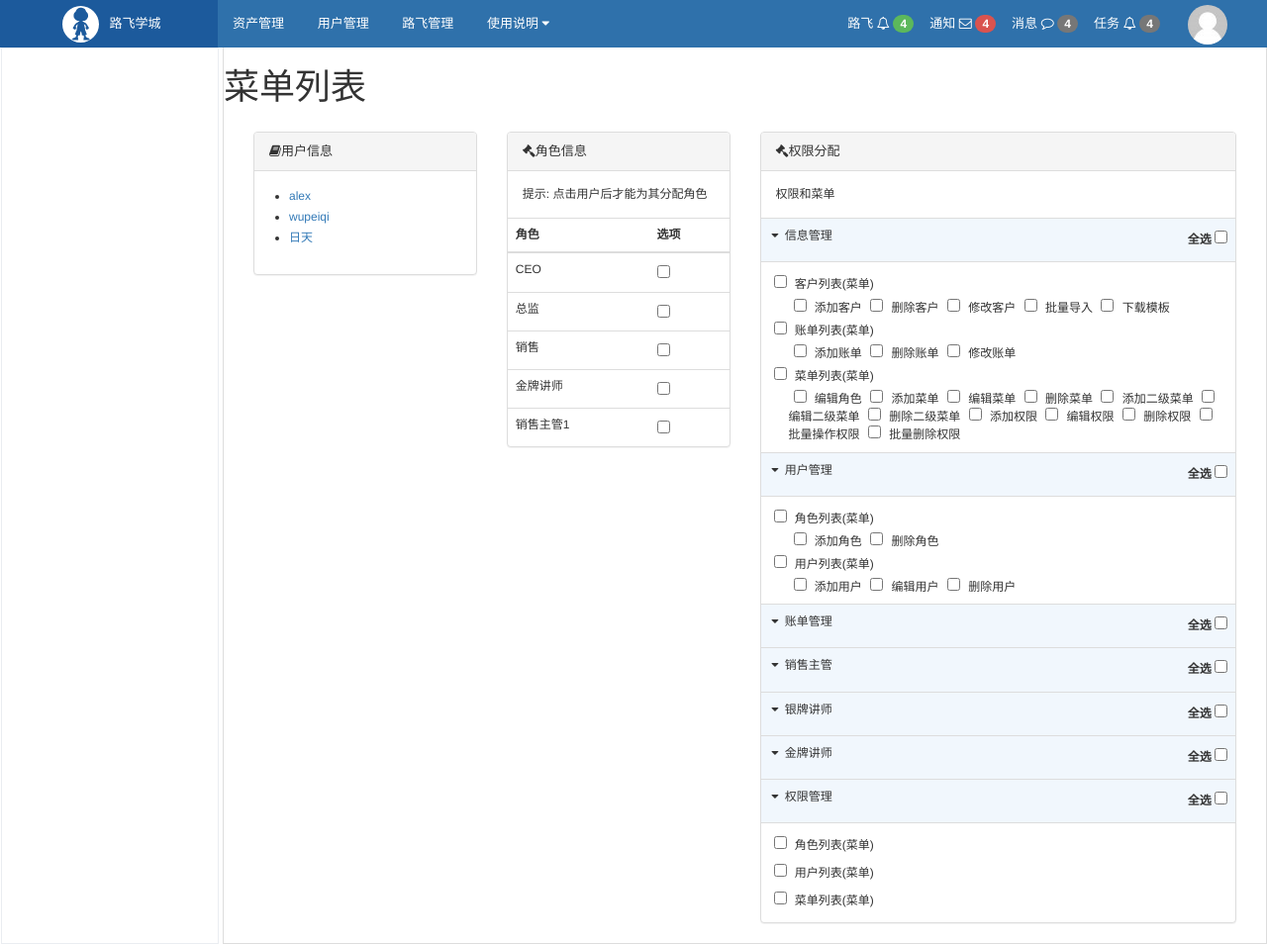
After one commit to steve78926/luffy_permission, a Django app: a page that uses rbac/templates/rbac/distribute_permissions.html in a window 1280 px wide. The commit adds this page. Shown: the whole page at 99% size. Run offline with Django 3.2, Linux system fonts and the light colour scheme; data comes from the database, SQL or seed files in the repository; both versions use the stored data as it was after the commit; some libraries are stand-ins or nearby versions.

Commit message:
permission distribution: role, permission default checked 2019-10-07

```diff
--- /dev/null
+++ b/rbac/templates/rbac/distribute_permissions.html
@@ -0,0 +1,211 @@
+{% extends 'layout.html' %}   {# 继承web目录下的layout.html不需要指定目录吗？ #}
+{% load rbac %}
+
+{% block css %}
+    <style>
+{#        tr.active {#}
+{#            border-left: 3px solid #fdc00f;#}
+{#        }#}
+        .user-area ul {
+            padding-left: 20px;
+        }
+
+        .user-area li {
+            cursor: pointer;
+            padding: 2px 0;
+        }
+
+        .user-area li a {
+            display: block;
+        }
+        .user-area li.active {
+            font-weight: bold;
+            color:red;
+        }
+        .user-area li.active a {
+            color:red;
+        }
+
+        table {
+            font-size: 12px;
+        }
+
+        .panel-body {
+            font-size: 12px;
+        }
+
+        .permission-area tr.root {          {# 一级菜单标题，全选所在单元格的背景色 #}
+            background-color: #f1f7fd;
+        }
+
+        .permission-area tr.root td i {   {# 一级菜单标题左侧的向下三角符号 #}
+            margin: 3px;
+        }
+
+        .permission-area .node {
+
+        }
+
+        .permission-area .node input[type='checkbox'] {
+        {# 二级菜单标题及所有权限标题左侧的复选框 #} margin: 0 5px;
+            border-radius: 50%;
+        }
+
+        .permission-area .node .parent {
+        {# 二级菜单盒子标题上下内边距 #} padding: 5px 0px;
+        }
+
+        .permission-area .node label {
+        {# 二级菜单label 字体属性 #} font-weight: normal;
+            margin-bottom: 0;
+            font-size: 12px;
+        }
+
+        .permission-area .node .children {
+        {# 所有权限 #} padding: 0 0 0 20px;
+        }
+
+        .permission-area .node .children .children {
+            display: inline-block;
+            margin: 2px 5px;
+        }
+
+
+        .panel-body .form-control {
+            font-size: 12px;
+        }
+
+        .select-help {
+            float: right;
+        {# 一级菜单标题右侧的全选及复选框，靠左侧
+        }
+
+        .select-help label {
+            font-weight: normal;
+            cursor: pointer;
+        {# 一级菜单标题右侧的全选 变为手形符号 #}
+        }
+
+        .select-help .check-all {
+        {# 一级菜单标题右侧的全选 #} float: left;
+            display: inline-block;
+            margin-right: 8px;
+        }
+
+    </style>
+{% endblock css %}
+
+
+{% block content %}
+    <h1>菜单列表</h1>
+
+    <div class="luffy-container">
+        <div class="col-md-3 user-area">          {# 让这个面板占页面的1/4 #}
+            <div class="panel panel-default">
+                <!-- Default panel contents -->
+                <div class="panel-heading">
+                    <i class="fa fa-book" aria-hidden="true"></i>用户信息
+                </div>
+                <div class="panel-body">
+                    <ul>
+                        {% for row in user_list %}
+                            <li class="{% if row.id|safe == user_id %}active {% endif %}">
+                                <a href="?uid={{ row.id }}">{{ row.name }}</a>
+                            </li>
+                        {% endfor %}
+                    </ul>
+                </div>
+
+                <!-- Table -->
+
+            </div>
+        </div>
+        <div class="col-md-3">          {# 让这个面板占页面的1/3 #}
+            <div class="panel panel-default">
+                <!-- Default panel contents -->
+                <div class="panel-heading">
+                    <i class="fa fa-gavel" aria-hidden="true"></i>角色信息
+                    {% if user_id %}
+                    <a href="#" class="btn btn-success btn-xs right" style="padding: 2px 8px ; margin: -3px">
+                        <i class="fa fa-save" aria-hidden="true"></i>&nbsp&nbsp
+                        保存
+                    </a>
+                    {% endif %}
+                </div>
+                <div class="panel-body">
+                    提示: 点击用户后才能为其分配角色
+                </div>
+                <!-- Table -->
+                <table class="table">
+                    <thead>
+                    <tr>
+                        <th>角色</th>
+                        <th>选项</th>
+                    </tr>
+                    </thead>
+                    <tbody>
+                    {% for row in role_list %}
+                        <tr>
+                            <td>{{ row.title }}</td>
+                            <td><input class="" type="checkbox" name="roles" value="{{ row.id }}" {% if row.id in user_has_roles_dict %} checked {% endif %}></td>
+                        </tr>
+                    {% endfor %}
+                    </tbody>
+                </table>
+            </div>
+        </div>
+        <div class="col-md-6 permission-area">          {# 让这个面板占页面的1/3 #}
+            <div class="panel panel-default">
+                <!-- Default panel contents -->
+                <div class="panel-heading">
+                    <i class="fa fa-gavel" aria-hidden="true"></i>权限分配
+                </div>
+                <div class="panel-body">
+                    权限和菜单
+                </div>
+                <table class="table">
+                    <tbody>
+                    {% for item in all_menu_list %}
+                        <tr class="root">
+                            <td>
+                                <i class="fa fa-caret-down" aria-hidden="true"></i>
+                                {{ item.title }} {# 一级菜单的名称 #}
+                                <div class="select-help">
+                                    <div class="check-all">
+                                        <label for="check_all_{{ item.id }}">全选</label>
+                                        <input id="check_all_{{ item.id }}" type="checkbox">
+                                    </div>
+                                </div>
+                            </td>
+                        </tr>
+                        {% if item.children %}
+                            <tr class="node">
+                                <td>
+                                    {% for node in item.children %}     {# item.children 是二级菜单 #}
+                                        <div class="parent">
+                                            <input id="permission_{{ node.id }}" name="permissions" type="checkbox"
+                                                   value="{{ node.id }}"
+                                            {% if node.id in user_has_permissions_dict  %}checked {% endif %}>  {# node.id 表示可做二级菜单的url的ID #}
+                                            <label for="permission_{{ node.id }}">{{ node.title }}(菜单)</label>
+                                            {# node.title 表示二级菜单标题 #}
+                                        </div>
+                                        <div class="children">
+                                            {% for child in node.children %}        {# 所有的权限 #}
+                                                <input id=permission_{{ child.id }}" name="permissions"
+                                                       {% if child.id in user_has_permissions_dict  %}checked {% endif %}  {# child.id 表示只能做权限的url的ID  #}
+                                                       type="checkbox" value="{{ child.id }}">
+                                                <label for="permission_{{ child.id }}">{{ child.title }}</label>
+                                                {# 是权限标题 #}
+                                            {% endfor %}
+                                        </div>
+                                    {% endfor %}
+                                </td>
+                            </tr>
+                        {% endif %}
+                    {% endfor %}
+                    </tbody>
+                </table>
+            </div>
+        </div>
+    </div>
+{% endblock content %}
--- a/rbac/urls.py
+++ b/rbac/urls.py
@@ -34,7 +34,9 @@ urlpatterns = [
     re_path(r'^permission/del/(?P<pk>\d+)/$', menu.permission_del, name='permission_del'),
 
     re_path(r'^multi/permissions/$', menu.multi_permissions, name='multi_permissions'),
+    re_path(r'^multi/permissions/del/(?P<pk>\d+)/$', menu.multi_permissions_del, name='multi_permissions_del'),
 
+    re_path(r'^distribute/permissions/$', menu.distribute_permissions, name='distribute_permissions'),
 
 
 ]
--- a/rbac/views/menu.py
+++ b/rbac/views/menu.py
@@ -328,13 +328,65 @@ def get_all_url_dict():
     recursion_urls(None,'/', md.urlpatterns, url_ordered_dict)   #递归去获取所有的路由
     return url_ordered_dict
 
+
 def multi_permissions(request):
     '''
     批量操作权限
     :param request:
     :return:
     '''
-    #1. 获取项目中所有的URL
+
+    post_type = request.GET.get('type')
+    generate_formset_class = formset_factory(MultiAddPermissionForm, extra=0)
+    update_formset_class = formset_factory(MultiEditPermissionForm, extra=0)
+
+    generate_formset = None
+
+    if request.method == 'POST' and post_type == 'generate':
+        # pass    #批量添加
+        formset = generate_formset_class(data=request.POST)
+        if formset.is_valid():
+            object_list = []
+            post_row_list = formset.cleaned_data
+            has_error = False
+            for i in range(0, formset.total_form_count()):
+                row_dict = post_row_list[i]  # row_dict 表示每一行的数据
+                try:
+                    # 判断新记录对象在数据库中是否符合索引唯一的约束条件
+                    new_object = models.Permission(**row_dict)  # 用行数据实例化一个对象
+                    new_object.validate_unique()
+                    object_list.append(new_object)
+                except Exception as e:
+                    formset.errors[i].update(e)  # 校验索引唯一失败，更新错误信息
+                    generate_formset = formset  # 这行目的是在页面上显示错误信息
+                    has_error = True
+            if not has_error:  # 没有错误才可以批量增加
+                models.Permission.objects.bulk_create(object_list, batch_size=100)  # 没有错误信息时，批量增加100条数据
+        else:  # 如果formset校验失败，含校验错误数据的formset 赋值给generate_formset， 不再初始化生成formset数据
+            generate_formset = formset  # 包含校验错误数据的formset 赋值给generate_formset
+
+    update_formset = None
+    if request.method == 'POST' and post_type == 'update':
+        # pass    #批量更新
+        formset = update_formset_class(data=request.POST)
+        if formset.is_valid():
+            post_row_list = formset.cleaned_data
+            for i in range(0, formset.total_form_count()):
+                row_dict = post_row_list[i]
+                permission_id = row_dict.pop('id')
+                try:
+                    row_object = models.Permission.objects.filter(id=permission_id).first()
+                    for k, v in row_dict.items():  # 利用反射将row_dict的数据(校验后的页面数据)设置到row_object， k,v
+                        setattr(row_object, k, v)
+                    row_object.validate_unique()
+                    row_object.save()  # 由于是更新，不能批量插入数据库
+                except Exception as e:
+                    formset.errors[i].update(e)
+                    update_formset = formset
+        else:
+            update_formset = formset
+
+    # 1. 获取项目中所有的URL
     all_url_dict = get_all_url_dict()
     '''
     {
@@ -343,15 +395,16 @@ def multi_permissions(request):
         rbac:role_edit {'name': 'rbac:role_edit', 'url': '/rbac/role/edit/(?P<pk>\\d+)/'}
     }
     '''
-    router_name_set = set(all_url_dict.keys())  #项目中所有URL的name 集合
+    router_name_set = set(all_url_dict.keys())  # 项目中所有URL的name 集合
 
-    #2. 获取数据库中所有的URL
-    permissions = models.Permission.objects.all().values('id', 'title', 'name', 'url', 'menu_id', 'pid_id')
+    # 2. 获取数据库中所有的URL
+    permissions = models.Permission.objects.all().values('id', 'title', 'name', 'url', 'menu_id',
+                                                         'pid_id')  # 返回一个Queryset类型
     permission_dict = OrderedDict()
     permission_name_set = set()
     for row in permissions:
         permission_dict[row['name']] = row
-        permission_name_set.add(row['name'])        #将数据库中的URL添加到集合中
+        permission_name_set.add(row['name'])  # 将数据库中的URL添加到集合中
 
     '''
     {
@@ -363,36 +416,41 @@ def multi_permissions(request):
     '''
 
     for name, value in permission_dict.items():
-        router_row_dict = all_url_dict.get(name)    #{'name': 'rbac:role_list', 'url': '/rbac/role/list/'}
-        if not router_row_dict:  #当数据库中的name, 但自动发现中没有name, 跳过当前循环
+        router_row_dict = all_url_dict.get(name)  # {'name': 'rbac:role_list', 'url': '/rbac/role/list/'}
+        if not router_row_dict:  # 当数据库中有name, 但自动发现中没有name, ，在更新操作中处理，先跳过当前循环
             continue
-        if value['url'] != router_row_dict['url']:   #如果数据库中name对应的URL， 与自动发现name对应的url不相等
+        if value['url'] != router_row_dict['url']:  # 如果数据库中name对应的URL， 与自动发现name对应的url不相等
             value['url'] = '自动发现URL和数据库URL中不一致'
 
-    #3. 应该添加，删除，修改的权限有哪些
-     #3.1 计算出应该增加的name
-    generate_name_list = router_name_set - permission_name_set   #自动发现name数量 大于 数据库中name数量
-    generate_formset_class = formset_factory(MultiAddPermissionForm, extra=0)
-    generate_formset = generate_formset_class(
-        initial=[row_dict for name,row_dict in all_url_dict.items() if name in generate_name_list])  #??
+            # print("permission_dict:",permission_dict)
+            # 3. 应该添加，删除，修改的权限有哪些
+            # 3.1 计算出应该增加的name
 
-    #print("generate_formset:",generate_formset)
+    # 如果generate_formset不为None， 说明提交的请求是POST,不再初始化生成generate_formset数据，使用提交的generate_formset数据
+    # 如果generate_formset为None， 说明提交的请求是GET , generate_formset 初始化生成数据
+    if not generate_formset:
+        generate_name_list = router_name_set - permission_name_set  # 自动发现name数量 大于 数据库中name数量， 求差集
+        # generate_formset_class = formset_factory(MultiAddPermissionForm, extra=0)   #该行移动到本函数的顶部
+        # generate_formset_class(initial=[{'name': 'rbac:role_list', 'url': '/rbac/role/list/'},{'name': 'rbac:role_add', 'url': '/rbac/role/add/'}])  #initial示例
+        generate_formset = generate_formset_class(
+                initial=[row_dict for name, row_dict in all_url_dict.items() if name in generate_name_list])  # 列表生成式
 
-    #3.2 计算出应该删除的name
-    delete_name_list = permission_name_set - router_name_set
+    # print("generate_formset:",generate_formset)
+
+    # 3.2 计算出应该删除的name
+    delete_name_list = permission_name_set - router_name_set  # 数据库中name数量 大于 自动发现name数量 求差集
     delete_row_list = [row_dict for name, row_dict in permission_dict.items() if name in delete_name_list]
-    print("delete_row_list:", delete_row_list)
+    # print("delete_row_list:", delete_row_list)
 
-    #3.3 计算出应该更新的name
+    # 3.3 计算出应该更新的name
+    if not update_formset:
+        update_name_list = permission_name_set & router_name_set  # 取两个集合的交集, 即集合1与集合2 都有的数据
+        # update_formset_class = formset_factory(MultiEditPermissionForm, extra=0)   #这行代码移动到上面了
+        update_formset = update_formset_class(
+                initial=[row_dict for name, row_dict in permission_dict.items() if name in update_name_list])  # ??
 
-    update_name_list = permission_name_set & router_name_set   #取两个集合的交集, 即集合1与集合2 都有的数据
-    update_formset_class = formset_factory(MultiEditPermissionForm, extra=0)
-    update_formset = update_formset_class(
-        initial=[row_dict for name, row_dict in permission_dict.items() if name in update_name_list])  #??
-
-
-    print("update_formset",update_formset)
-    #print("all_url_dict:",all_url_dict)
+    # print("update_formset",update_formset)
+    # print("all_url_dict:",all_url_dict)
     # for k,v in all_url_dict.items():
     #     print(k,v)
 
@@ -430,3 +488,174 @@ customer_layout {'name': 'customer_layout', 'url': '/layout'}
 
             }
     )
+
+
+def multi_permissions_del(request, pk):
+    '''
+    批量页面的权限删除
+    :param request:
+    :param pk:
+    :return:
+    '''
+    url = memory_reverse(request, 'rbac:multi_permissions')  # 重定向到带原始参数的URL(通过URL参数反向解析得到带参的URL)
+    if request.method == 'GET':
+        return render(request, 'rbac/delete.html', {'cancle': url})  # cancle 作为变量传给前端delete.html页面
+
+    # 当点击delete.html页面的确认按钮时,浏览器向服务器发送了一个post请求，http://127.0.0.1:8000/rbac/second/menu/del/14/?_filter=mid%3D13
+    models.Permission.objects.filter(id=pk).delete()
+    return redirect(url)
+
+
+def distribute_permissions(request):
+    '''
+    权限分配
+    :param request:
+    :return:
+    '''
+    user_id = request.GET.get('uid')
+    user_object = models.UserInfo.objects.filter(id=user_id).first()
+    if not user_object:
+        user_id = None
+
+    #获取当前用户所拥有的角色id
+    if user_id:
+        user_has_roles = user_object.roles.all()
+    else:
+        user_has_roles = []
+
+    user_has_roles_dict = { item.id:None for item in user_has_roles }  #将角色id构造成字典，因为字典查找速度快，实际上只需要角色id
+    '''
+    {
+        1:None,
+        2:None,
+        3:None,
+
+    }
+
+    '''
+
+    #获取当前用户所拥有的权限
+    #为什么要有permissions__id__isnull=False？ 一个角色如果没有权限，他可能出现None, 另外，还要去重复记录
+    if user_id:
+        user_has_permissions = user_object.roles.filter(permissions__id__isnull=False).values('id', 'permissions').distinct()   #通过role-permissions关系表，根据角色id, 查找permission_id
+    else:
+        user_has_permissions = []
+
+    #print("user_has_permissions",user_has_permissions) #<QuerySet [{'id': 3, 'permissions': 1}, {'id': 3, 'permissions': 2}]>
+    user_has_permissions_dict = { item['permissions']:None  for item in user_has_permissions }    # item['permission'] 表示权限id
+
+
+    all_user_list = models.UserInfo.objects.all()
+    all_role_list = models.Role.objects.all()
+
+    menu_permission_list = []
+
+    #通过3个for循环将一级菜单，二级菜单和所有权限组合起来，所有权限挂靠二级菜单，二级菜单挂靠一级菜单
+    #所有的菜单(一级菜单)
+    all_menu_list = models.Menu.objects.values('id', 'title')
+
+    '''
+    [
+        { id:'1', title: 菜单1， children: [{ id:'1', title:x1, menu_id: 1，children ：[{id:11, title: x2, pid: 1},},{ id:'2', title:x1, menu_id: 1},]},
+        { id:'2', title: 菜单2}, children: [{ id:'1', title:x1, menu_id: 2},{ id:'2', title:x1, menu_id: 2}
+        { id:'3', title: 菜单3},
+    ]
+    '''
+    all_menu_dict = { }
+    '''
+    {
+        1:{ id:'1', 'title': '菜单1', children:[{ id:'1', title:x1, menu_id: 1, children = [] },{ id:'2', title:x1, menu_id: 1, children = [] },]},
+        2:{ id:'2', 'title': '菜单2'}, children: [{ id:'3', title:x1, menu_id: 2, children = [] },{ id:'4', title:x1, menu_id: 2, children = [] },]},
+        3:{ id:'3', 'title': '菜单3', children:[]},
+        4:{ id:'4', 'title': '菜单4'},
+    }
+    '''
+    #将列表转化成字典的目的：需要频繁的将二级菜单的menu_id，在一级菜单中查找，转换成字典后查找会快， 第二，在字典中加条目，等同于在列表中加条目
+    for item in all_menu_list:
+        item['children'] = []
+        all_menu_dict[item['id']] = item   #all_menu_list 与all_menu_dict 是同一块内存地址，即如果修改了与all_menu_dict, 修改后的数据也会体现在all_menu_list
+
+    #所有的二级菜单
+    all_second_menu_list = models.Permission.objects.filter(menu__isnull=False).values('id', 'title', 'menu_id')            #menu__isnull=False 表示 menu_id 不为空
+
+    '''
+    为什么要获取menu_id ? 答：之后要将二级菜单归属到一级菜单
+    [
+        { id:'1', title:x1, menu_id: 1, children = [] },   #当menu_id: 1， 将该二级菜单归属到一级菜单id=1
+        { id:'2', title:x1, menu_id: 1, children = []},
+        { id:'3', title:x1, menu_id: 2, children = []},   #当menu_id: 2， 将该二级菜单归属到一级菜单id=2
+        { id:'4', title:x1, menu_id: 2, children = []},
+        { id:'5', title:x1, menu_id: 3, children = []},   #当menu_id: 3， 将该二级菜单归属到一级菜单id=3
+    ]
+
+    '''
+    all_second_menu_dict = { }
+    '''
+     {
+        1: { id:'1', title:x1, menu_id: 1, children = [{id:11, title: x2, pid: 1},]},   #当menu_id: 1， 将该二级菜单归属到一级菜单id=1
+        2: { id:'2', title:x1, menu_id: 1, children = []},
+        3: { id:'3', title:x1, menu_id: 2, children = []},   #当menu_id: 2， 将该二级菜单归属到一级菜单id=2
+        4: { id:'4', title:x1, menu_id: 2, children = []},
+        5: { id:'5', title:x1, menu_id: 3, children = []},   #当menu_id: 3， 将该二级菜单归属到一级菜单id=3
+    }
+    '''
+
+    for row in all_second_menu_list:
+        row['children'] = []    #放三级菜单
+        all_second_menu_dict[row['id']] = row
+        menu_id = row['menu_id']
+        all_menu_dict[menu_id]['children'].append(row)   #将二级菜单挂靠到一级菜单， all_menu_dict[menu_id]是一个字典，如：all_menu_dict[1]，它的children.append(row)
+
+    #所有的三级菜单(不能做菜单的权限)
+    all_permission_list = models.Permission.objects.filter(menu__isnull=True).values('id', 'title', 'pid_id')            #menu__isnull=False 表示 menu_id 不为空
+
+    #一级菜单，二级菜单与所有权限都是同一块内存
+    '''
+    [
+        {id:11, title: x2, pid: 1},    #根据pid找到二级菜单
+        {id:12, title: x2, pid: 1},
+        {id:13, title: x2, pid: 2},
+        {id:14, title: x2, pid: 3},
+        {id:15, title: x2, pid: 4},
+        {id:15, title: x2, pid: 5},
+    ]
+    '''
+    #三级菜单挂到二级菜单， 一级菜单引用二级菜单，二级菜单引用所有权限， 即一级菜单包括所有的数据
+    for row in all_permission_list:
+        pid = row['pid_id']        #pid_id 可能为None 为什么？因为在批量操作权限页面，有可能即没选择菜单和也没选择父权限
+        if not pid:
+            continue
+        all_second_menu_dict[pid]['children'].append(row)    #所有权限挂靠到二级菜单，all_second_menu_dict[pid]是一个字典, 如all_second_menu_dict[7]，它的children.append(row)
+
+    '''
+    构造最终的数据结构如下
+    [
+        {
+            id:1,
+            title: '业务管理',
+            children: [
+                {
+                    'id': 11,
+                    title: '账单列表'，
+                    children: [
+                        {'id': 12, title: '客户列表'},
+                    },
+                {'id': 12, title: '客户列表'},
+            ]
+        },
+    ]
+    '''
+    #print("all_menu_list:",all_menu_list)
+    return render(
+        request,
+            'rbac/distribute_permissions.html',
+        {
+            'user_list': all_user_list,
+            'role_list': all_role_list,
+            'all_menu_list':all_menu_list,
+            'user_id': user_id,
+            'user_has_roles_dict': user_has_roles_dict,
+            'user_has_permissions_dict': user_has_permissions_dict,
+
+        }
+    )
```
Also changed, not shown: 1.数据构造.py (added, +31 -0 lines), 2. 字典的查找.py (added, +27 -0 lines), rbac/templates/rbac/multi_permissions.html (+22 -8 lines), db.sqlite3, 1 other file.
